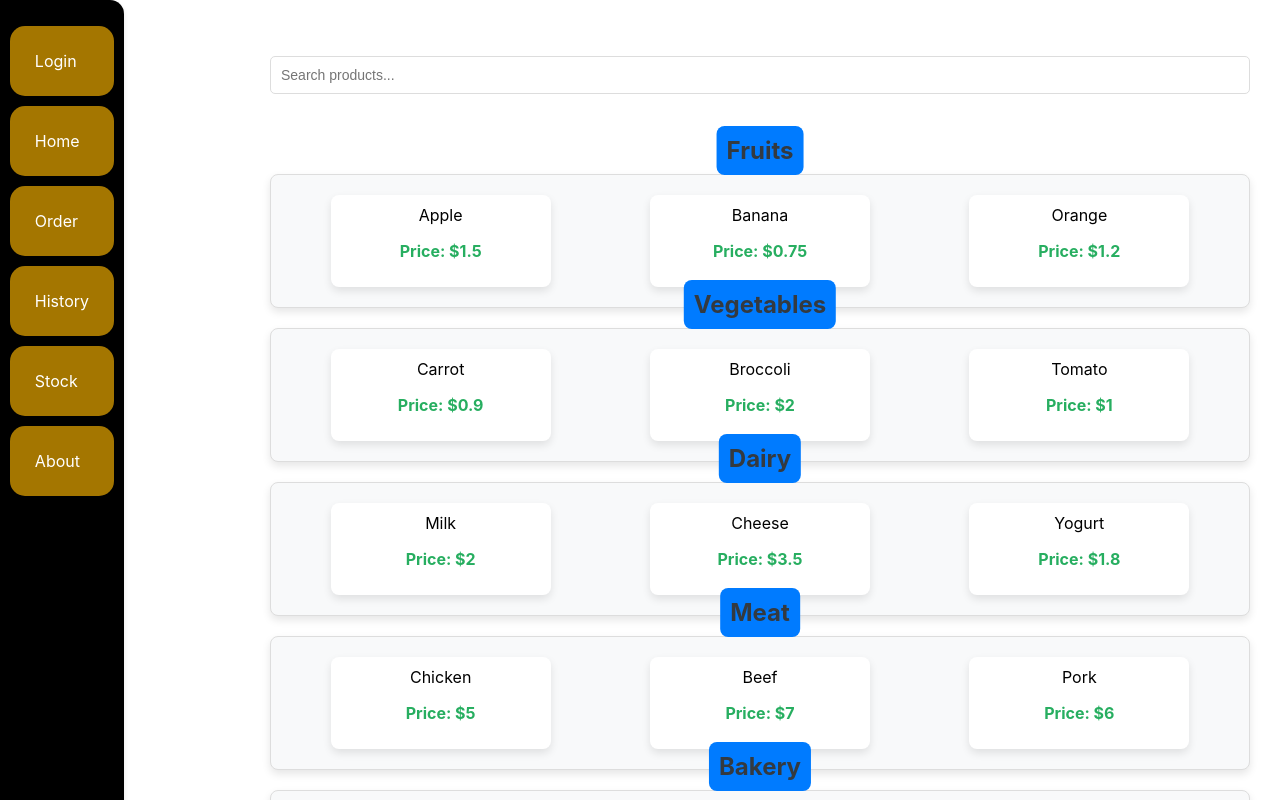
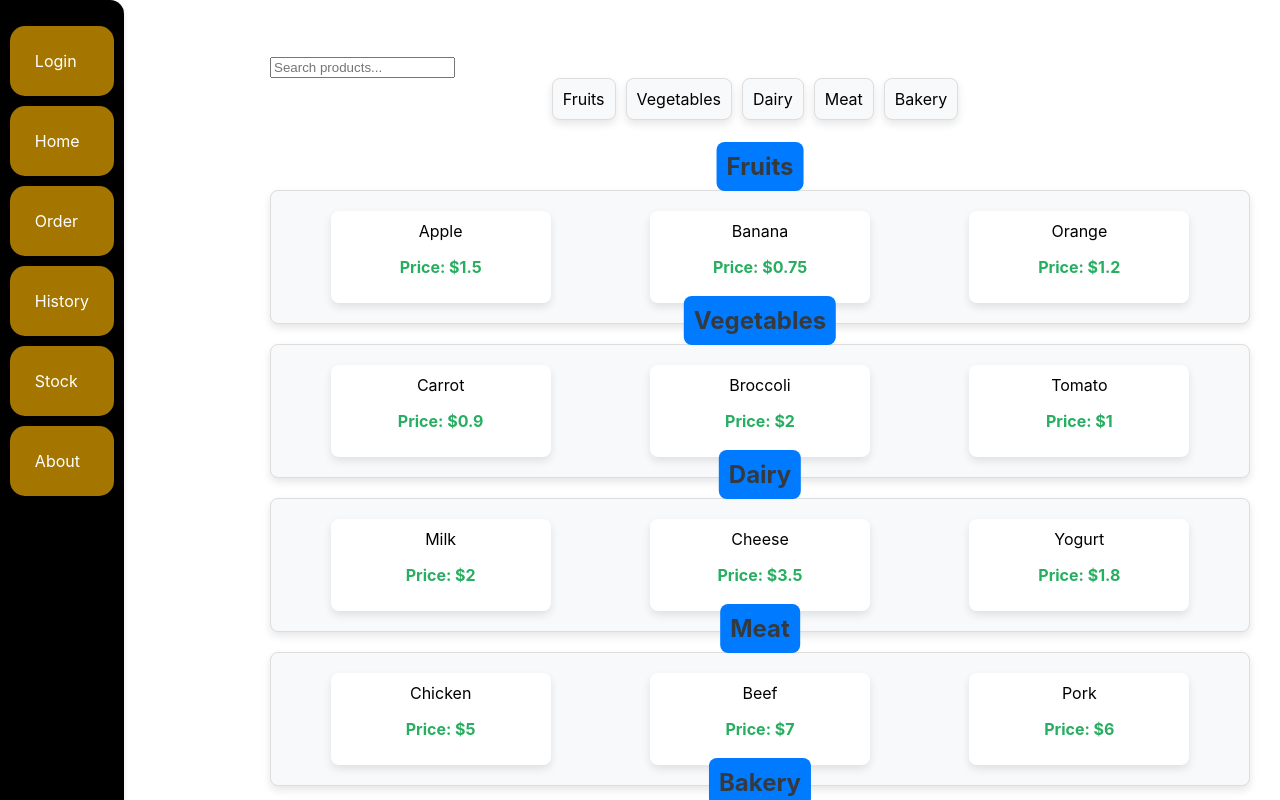
Before and after one commit to Makarovsky2222/groceries_shop_ITC, a React (Create React App) app in the folder arun-shop/: page /order in a window 1280 px wide. Shown: the top 800 px of the page. Built offline with nearby package versions, Linux system fonts and the light colour scheme.

Commit message:
Added sorting by category in Order Module

```diff
--- a/arun-shop/src/components/OrderModule/OrderProduct.js
+++ b/arun-shop/src/components/OrderModule/OrderProduct.js
@@ -1,18 +1,18 @@
-// OrderProduct.js
 import React, { useMemo, useState } from "react";
 import { DndProvider } from "react-dnd";
 import { HTML5Backend } from "react-dnd-html5-backend";
 
 import Category from "../Category";
 import Caddy from "./Caddy";
-import SearchBar from "./SearchBar";  // Import the new SearchBar component
+import SearchBar from "./SearchBar";
 import categoriesData from "./categories.json";
 import "./Styling/OrderProduct.css";
-import "./Styling/SearchBar.css"
+import "./Styling/OrderProductCategory.css"
 
 const OrderProduct = () => {
   const initialCategories = useMemo(() => categoriesData.categories, []);
   const [filteredCategories, setFilteredCategories] = useState(initialCategories);
+  const [selectedCategory, setSelectedCategory] = useState(null);
 
   const handleSearch = (searchTerm) => {
     const filtered = initialCategories.filter((category) => {
@@ -22,14 +22,34 @@ const OrderProduct = () => {
       );
     });
     setFilteredCategories(filtered);
+    setSelectedCategory(null); // Reset selected category when searching
+  };
+
+  const handleCategoryClick = (categoryName) => {
+    const clickedCategory = initialCategories.find((category) => category.categoryName === categoryName);
+    if (clickedCategory) {
+      setFilteredCategories([clickedCategory]);
+      setSelectedCategory(clickedCategory.categoryName);
+    }
   };
 
   return (
     <DndProvider backend={HTML5Backend}>
       <div className="order-dashboard">
-        <div className="search-bar">
-         <SearchBar onSearch={handleSearch} />
-       </div>
+        <div className="search-bar-wrapper">
+          <SearchBar onSearch={handleSearch} />
+        </div>
+        <div className="category-wrapper">
+          {initialCategories.map((category) => (
+            <div
+              key={category.categoryName}
+              className={`category-card ${selectedCategory === category.categoryName ? "selected" : ""}`}
+              onClick={() => handleCategoryClick(category.categoryName)}
+            >
+              {category.categoryName}
+            </div>
+          ))}
+        </div>
         {filteredCategories.map((category) => (
           <Category key={category.categoryName} {...category} />
         ))}
--- /dev/null
+++ b/arun-shop/src/components/OrderModule/Styling/OrderProductCategory.css
@@ -0,0 +1,33 @@
+/* OrderProductCategory.css */
+.category-card {
+    display: inline-block;
+    padding: 10px;
+    margin-right: 10px;
+    margin-bottom: 50px;
+    background-color: #f8f9fa; /* Light background color */
+    border: 1px solid #ddd; /* Border for a card-like appearance */
+    border-radius: 8px;
+    box-shadow: 0 4px 8px rgba(0, 0, 0, 0.1); /* Subtle box shadow */
+    transition: transform 0.3s; /* Added a transform transition for a subtle effect on hover */
+    cursor: pointer;
+  }
+
+  .category-card:hover {
+    transform: translateY(-5px); /* Move the card slightly upward on hover */
+  }
+
+  .category-card.selected {
+    background-color: #007bff; /* Background color for the selected category */
+    color: white; /* Text color for the selected category */
+  }
+
+  /* Add this class for the wrapper of category cards */
+  .category-wrapper {
+    margin-bottom: 20px;
+  }
+
+  /* Add these styles to center the category cards */
+  .category-wrapper {
+    display: flex;
+    justify-content: center;
+  }
```
